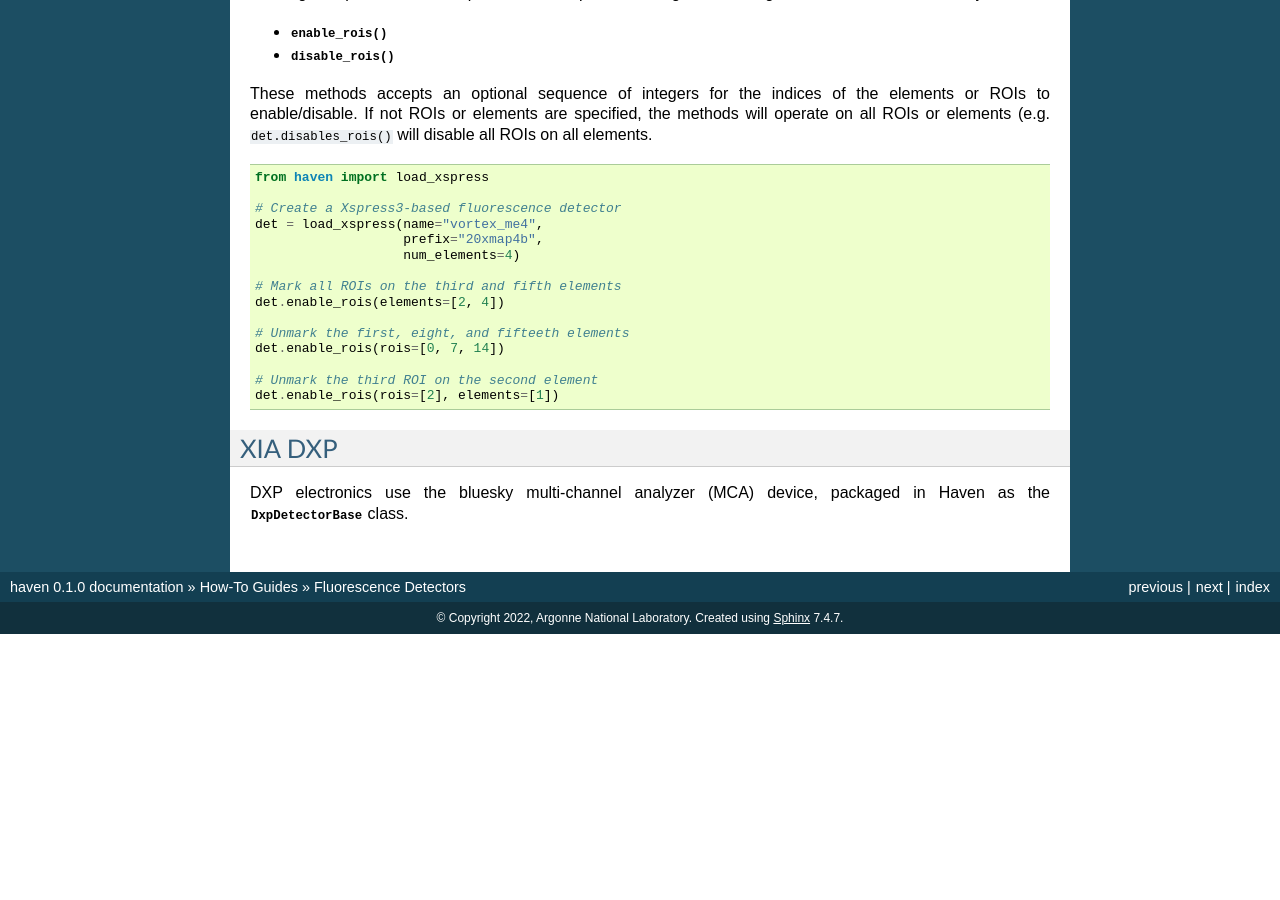
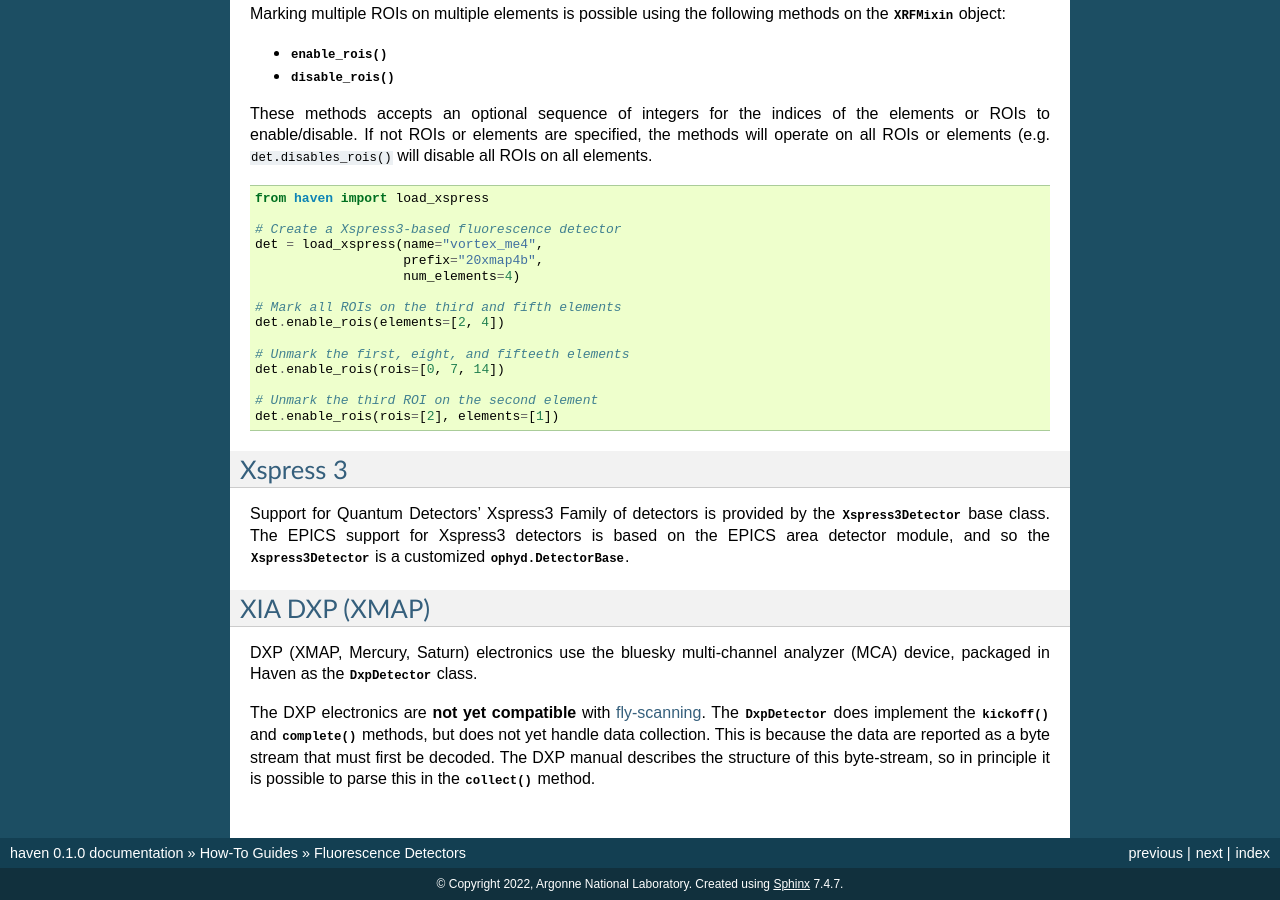
Before and after one commit to spc-group/haven, a Sphinx documentation site: the page built from docs/topic_guides/fluorescence_detectors.rst, in a window 1280 px wide and 900 px high, scrolled down 2103 px. Built offline with Sphinx 7.4.7, drawn with Linux system fonts in a browser that asks for light colours; pages that are not in the unit, such as notebooks, are missing from menus; before the commit the page ends 2737 px from its top, so only the background shows below that; some of the changed text lies outside the part shown.

Commit message:
Cleaned up fluorescence detector docs and added fly-scan tutorial to the tutorial index.

```diff
--- a/docs/topic_guides/fluorescence_detectors.rst
+++ b/docs/topic_guides/fluorescence_detectors.rst
@@ -167,11 +167,30 @@ specified, the methods will operate on all ROIs or elements
     # Unmark the third ROI on the second element
     det.enable_rois(rois=[2], elements=[1])
 
+Xspress 3
+=========
 
-XIA DXP
-=======
+Support for Quantum Detectors' Xspress3 Family of detectors is
+provided by the :py:class:`~haven.instrument.xspress.Xspress3Detector`
+base class. The EPICS support for Xspress3 detectors is based on the
+EPICS area detector module, and so the
+:py:class:`~haven.instrument.xspress.Xspress3Detector` is a customized
+:py:class:`ophyd.DetectorBase`.
 
-DXP electronics use the bluesky multi-channel analyzer (MCA) device,
-packaged in Haven as the
-:py:class:`~haven.instrument.fluorescence_detector.DxpDetectorBase`
-class.
+XIA DXP (XMAP)
+==============
+
+DXP (XMAP, Mercury, Saturn) electronics use the bluesky multi-channel
+analyzer (MCA) device, packaged in Haven as the
+:py:class:`~haven.instrument.dxp.DxpDetector` class.
+
+The DXP electronics are **not yet compatible** with :doc:`fly-scanning
+<fly_scanning>`. The :py:class:`~haven.instrument.dxp.DxpDetector`
+does implement the
+:py:meth:`~haven.instrument.dxp.DxpDetector.kickoff()` and
+:py:meth:`~haven.instrument.dxp.DxpDetector.complete()` methods, but
+does not yet handle data collection. This is because the data are
+reported as a byte stream that must first be decoded. The DXP manual
+describes the structure of this byte-stream, so in principle it is
+possible to parse this in the
+:py:meth:`~haven.instrument.dxp.DxpDetector.collect()` method.
--- a/docs/tutorials/index.rst
+++ b/docs/tutorials/index.rst
@@ -14,3 +14,4 @@ These guides do not cover the individual beamlines thoroughly.
    knife_scan.ipynb
    xafs_energy_scan.rst
    area_detectors.rst
+   fly_scanning.ipynb
```
Also changed, not shown: 1 other file.
